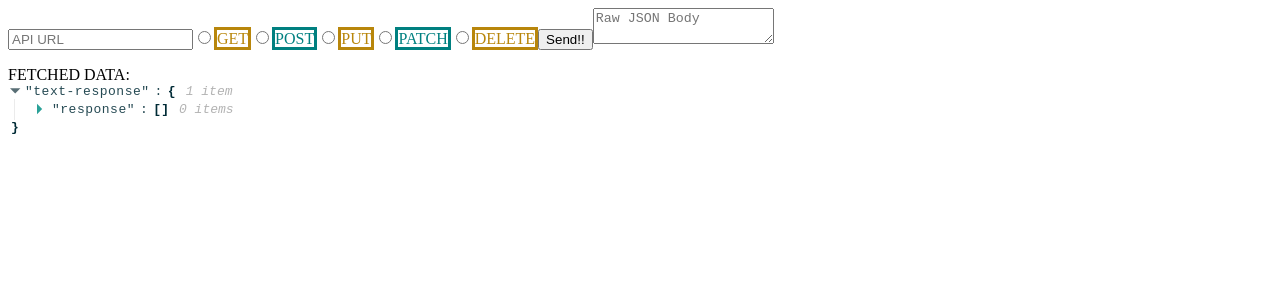
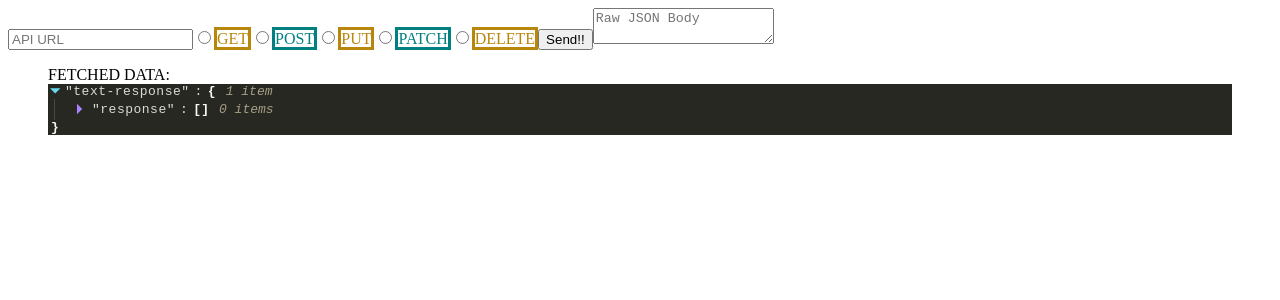
Before and after one commit to trianacerda/RESTy-BESTy, a React app: page / in a window 1280 px wide. Shown: the top 300 px of the page. Built offline with nearby package versions, Linux system fonts and the light colour scheme.

Commit message:
added figure/fig caption to json response

```diff
--- a/src/components/Controls.jsx
+++ b/src/components/Controls.jsx
@@ -1,4 +1,6 @@
 import React from 'react';
+
+//red block = {lfjadfkadlkfj}
 
 export default function Controls({ onSubmit, onUrlChange, method, json }) {
   return (
--- a/src/components/JsonResponse.jsx
+++ b/src/components/JsonResponse.jsx
@@ -3,13 +3,20 @@ import ReactJson from 'react-json-view';
 
 export default function JsonResponse(response) {
   return (
-    <div>
-      <label htmlFor="text-response" name="text-response">
-        FETCHED DATA:
-      </label>
-      <ReactJson src={response} id="text-response" name="text-response">
-        {response}
-      </ReactJson>
-    </div>
+    <figure>
+      <figcaption>
+        <label htmlFor="text-response" name="text-response">
+          FETCHED DATA:
+        </label>
+        <ReactJson
+          src={response}
+          id="text-response"
+          name="text-response"
+          theme="monokai"
+        >
+          {response}
+        </ReactJson>
+      </figcaption>
+    </figure>
   );
 }
```
